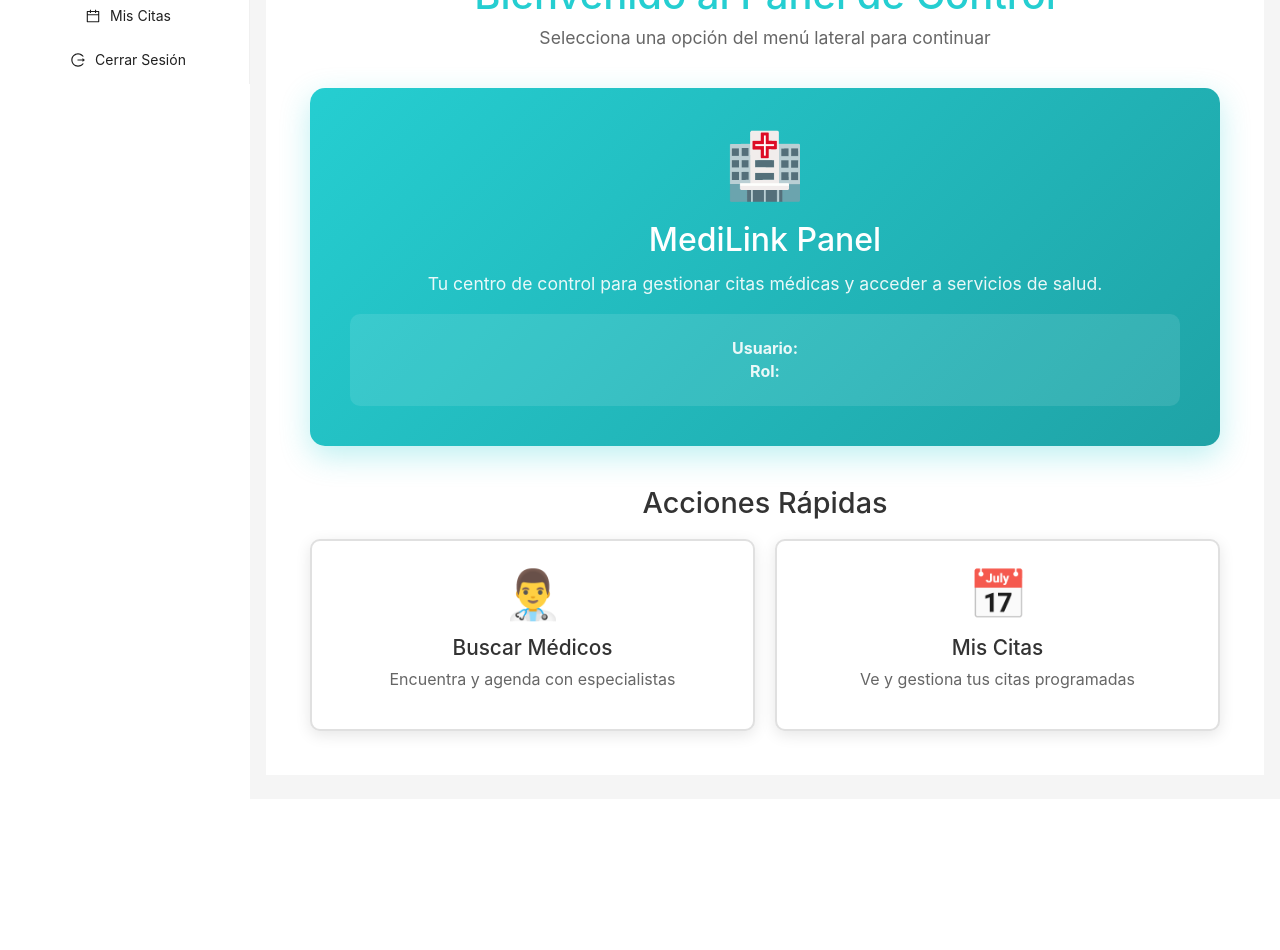
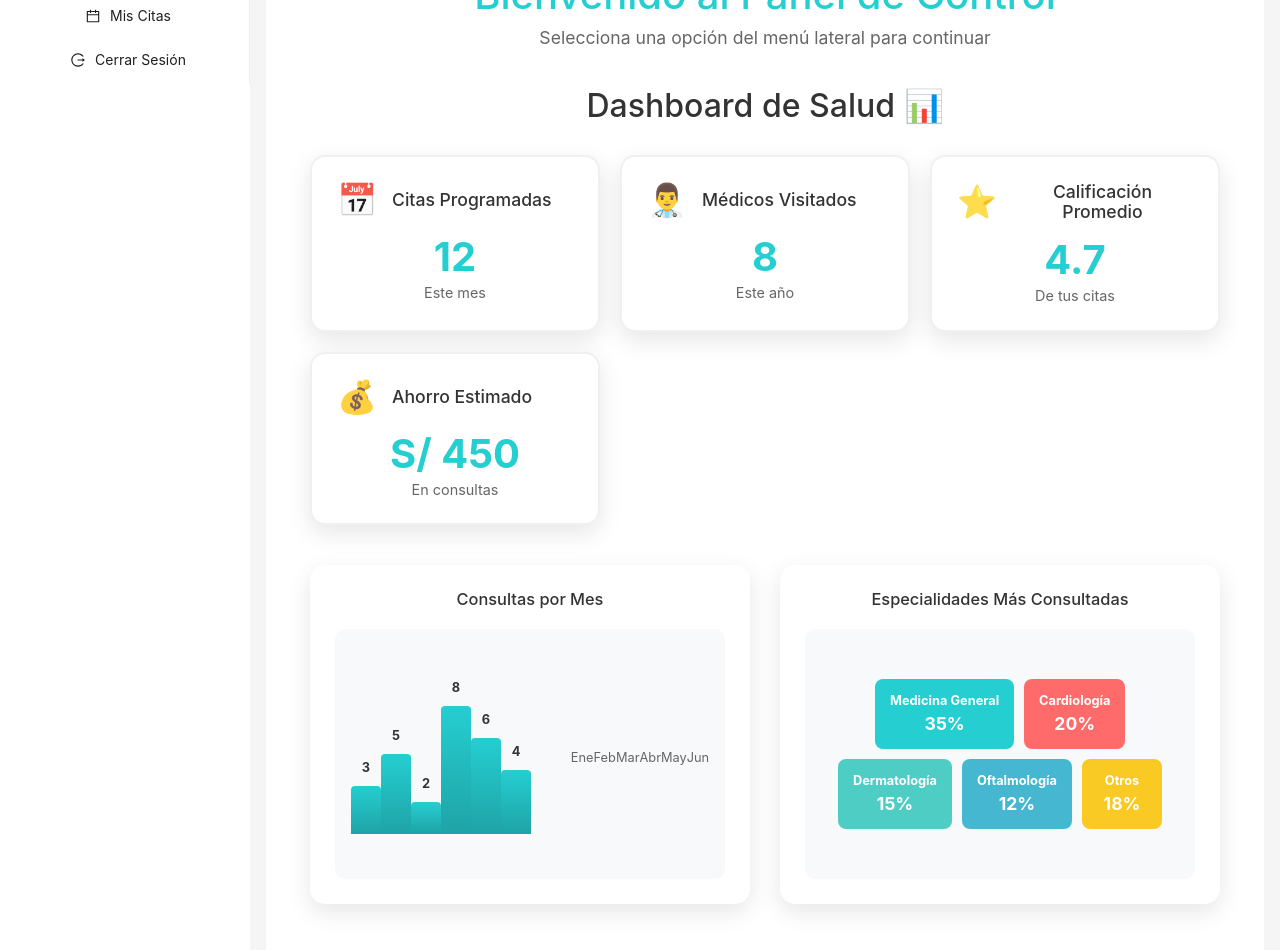
Before and after one commit to eliasroy/medi-link-frontend, a Vue app: page /panel in a window 1280 px wide. Shown: the part 160-1110 px from the top of the page. Before the commit the page ends 959 px from the top, so only its background shows below. Built offline with nearby package versions, Linux system fonts and the light colour scheme; sample sign-in values are in the browser's storage.

Commit message:
feat: add dashboard and user icon in topright

```diff
--- a/src/App.vue
+++ b/src/App.vue
@@ -5,8 +5,14 @@
 </template>
 
 <script>
+import { useAuthStore } from './stores/index.js'
+
 export default {
-  name: 'App'
+  name: 'App',
+  setup() {
+    const authStore = useAuthStore()
+    authStore.initializeAuth()
+  }
 }
 </script>
 
--- a/src/views/Panel.vue
+++ b/src/views/Panel.vue
@@ -7,57 +7,118 @@
       </div>
 
       <div class="panel-content">
-        <div class="welcome-card">
-          <div class="welcome-icon">🏥</div>
-          <h2>MediLink Panel</h2>
-          <p>Tu centro de control para gestionar citas médicas y acceder a servicios de salud.</p>
-          <div class="user-info" v-if="user">
-            <p><strong>Usuario:</strong> {{ user.nombre }} {{ user.paterno }}</p>
-            <p><strong>Rol:</strong> {{ user.rol }}</p>
+        <!-- Dashboard Section -->
+        <div class="dashboard-section">
+          <h2>Dashboard de Salud <span class="emoji">📊</span></h2>
+
+          <!-- Dashboard Cards -->
+          <div class="dashboard-grid">
+            <div class="dashboard-card">
+              <div class="card-header">
+                <div class="card-icon">📅</div>
+                <h3>Citas Programadas</h3>
+              </div>
+              <div class="card-value">{{ dashboardData.appointments }}</div>
+              <div class="card-subtitle">Este mes</div>
+            </div>
+
+            <div class="dashboard-card">
+              <div class="card-header">
+                <div class="card-icon">👨‍⚕️</div>
+                <h3>Médicos Visitados</h3>
+              </div>
+              <div class="card-value">{{ dashboardData.doctorsVisited }}</div>
+              <div class="card-subtitle">Este año</div>
+            </div>
+
+            <div class="dashboard-card">
+              <div class="card-header">
+                <div class="card-icon">⭐</div>
+                <h3>Calificación Promedio</h3>
+              </div>
+              <div class="card-value">{{ dashboardData.averageRating }}</div>
+              <div class="card-subtitle">De tus citas</div>
+            </div>
+
+            <div class="dashboard-card">
+              <div class="card-header">
+                <div class="card-icon">💰</div>
+                <h3>Ahorro Estimado</h3>
+              </div>
+              <div class="card-value">S/ {{ dashboardData.savings }}</div>
+              <div class="card-subtitle">En consultas</div>
+            </div>
+          </div>
+
+          <!-- Charts Section -->
+          <div class="charts-section">
+            <div class="chart-container">
+              <h3>Consultas por Mes</h3>
+              <div class="chart-placeholder">
+                <div class="bar-chart">
+                  <div v-for="(value, index) in monthlyData" :key="index" class="bar" :style="{ '--target-height': value.height + '%' }">
+                    <span class="bar-value">{{ value.count }}</span>
+                  </div>
+                </div>
+                <div class="chart-labels">
+                  <span v-for="(month, index) in ['Ene', 'Feb', 'Mar', 'Abr', 'May', 'Jun']" :key="month">{{ month }}</span>
+                </div>
+              </div>
+            </div>
+
+            <div class="chart-container">
+              <h3>Especialidades Más Consultadas</h3>
+              <div class="chart-placeholder">
+                <div class="pie-chart">
+                  <div v-for="(specialty, index) in specialtyData" :key="index" class="pie-segment" :style="{ backgroundColor: specialty.color }">
+                    <span class="pie-label">{{ specialty.name }}</span>
+                    <span class="pie-value">{{ specialty.percentage }}%</span>
+                  </div>
+                </div>
+              </div>
+            </div>
           </div>
         </div>
 
-        <div class="quick-actions">
-          <h3>Acciones Rápidas</h3>
-          <div class="actions-grid">
-            <div v-if="userRole !== 'MEDICO'" class="action-card" @click="$router.push('/doctors')">
-              <div class="action-icon">👨‍⚕️</div>
-              <h4>Buscar Médicos</h4>
-              <p>Encuentra y agenda con especialistas</p>
-            </div>
 
-            <div v-if="userRole !== 'MEDICO'" class="action-card" @click="$router.push('/patient-appointments')">
-              <div class="action-icon">📅</div>
-              <h4>Mis Citas</h4>
-              <p>Ve y gestiona tus citas programadas</p>
-            </div>
-
-            <div v-if="userRole === 'MEDICO'" class="action-card" @click="$router.push(`/doctor/${user?.id}/calendar`)">
-              <div class="action-icon">🗓️</div>
-              <h4>Mi Calendario</h4>
-              <p>Revisa tu calendario de citas disponibles</p>
-            </div>
-
-            <div v-if="userRole === 'MEDICO'" class="action-card" @click="$router.push('/doctor-appointments')">
-              <div class="action-icon">📋</div>
-              <h4>Gestionar Citas</h4>
-              <p>Administra las citas de tus pacientes</p>
-            </div>
-          </div>
-        </div>
       </div>
     </div>
   </MainLayout>
 </template>
 
 <script setup>
-import { computed } from 'vue'
+import { computed, ref } from 'vue'
 import { useAuthStore } from '../stores/index.js'
 import MainLayout from '../components/MainLayout.vue'
 
 const authStore = useAuthStore()
 const user = computed(() => authStore.user)
 const userRole = computed(() => authStore.user?.rol)
+
+// Mock dashboard data
+const dashboardData = ref({
+  appointments: 12,
+  doctorsVisited: 8,
+  averageRating: 4.7,
+  savings: 450
+})
+
+const monthlyData = ref([
+  { count: 3, height: 30 },
+  { count: 5, height: 50 },
+  { count: 2, height: 20 },
+  { count: 8, height: 80 },
+  { count: 6, height: 60 },
+  { count: 4, height: 40 }
+])
+
+const specialtyData = ref([
+  { name: 'Medicina General', percentage: 35, color: '#25ced1' },
+  { name: 'Cardiología', percentage: 20, color: '#ff6b6b' },
+  { name: 'Dermatología', percentage: 15, color: '#4ecdc4' },
+  { name: 'Oftalmología', percentage: 12, color: '#45b7d1' },
+  { name: 'Otros', percentage: 18, color: '#f9ca24' }
+])
 </script>
 
 <style scoped>
@@ -87,6 +148,283 @@ const userRole = computed(() => authStore.user?.rol)
   display: flex;
   flex-direction: column;
   gap: 40px;
+}
+
+.dashboard-section {
+  margin-bottom: 40px;
+}
+
+.dashboard-section h2 {
+  color: #333;
+  font-size: 2rem;
+  margin-bottom: 30px;
+  text-align: center;
+}
+
+.dashboard-grid {
+  display: grid;
+  grid-template-columns: repeat(auto-fit, minmax(250px, 1fr));
+  gap: 20px;
+  margin-bottom: 40px;
+}
+
+.dashboard-card {
+  background: white;
+  border-radius: 15px;
+  padding: 25px;
+  box-shadow: 0 8px 25px rgba(0, 0, 0, 0.1);
+  border: 2px solid #f0f0f0;
+  transition: all 0.4s cubic-bezier(0.25, 0.46, 0.45, 0.94);
+  cursor: pointer;
+  animation: cardSlideIn 0.6s ease-out forwards;
+  opacity: 0;
+  transform: translateY(30px);
+}
+
+.dashboard-card:nth-child(1) { animation-delay: 0.1s; }
+.dashboard-card:nth-child(2) { animation-delay: 0.2s; }
+.dashboard-card:nth-child(3) { animation-delay: 0.3s; }
+.dashboard-card:nth-child(4) { animation-delay: 0.4s; }
+
+.dashboard-card:hover {
+  transform: translateY(-8px) scale(1.02);
+  box-shadow: 0 15px 40px rgba(0, 0, 0, 0.2);
+  border-color: #25ced1;
+}
+
+@keyframes cardSlideIn {
+  0% {
+    opacity: 0;
+    transform: translateY(30px) scale(0.95);
+  }
+  100% {
+    opacity: 1;
+    transform: translateY(0) scale(1);
+  }
+}
+
+.card-header {
+  display: flex;
+  align-items: center;
+  margin-bottom: 15px;
+}
+
+.card-icon {
+  font-size: 2rem;
+  margin-right: 15px;
+}
+
+.card-header h3 {
+  margin: 0;
+  color: #333;
+  font-size: 1.1rem;
+}
+
+.card-value {
+  font-size: 2.5rem;
+  font-weight: bold;
+  color: #25ced1;
+  margin-bottom: 5px;
+  animation: numberCount 2s ease-out forwards;
+  opacity: 0;
+}
+
+@keyframes numberCount {
+  0% {
+    opacity: 0;
+    transform: translateY(10px);
+  }
+  50% {
+    opacity: 1;
+    transform: translateY(-5px);
+  }
+  100% {
+    opacity: 1;
+    transform: translateY(0);
+  }
+}
+
+.card-subtitle {
+  color: #666;
+  font-size: 0.9rem;
+}
+
+.charts-section {
+  display: grid;
+  grid-template-columns: repeat(auto-fit, minmax(400px, 1fr));
+  gap: 30px;
+}
+
+.chart-container {
+  background: white;
+  border-radius: 15px;
+  padding: 25px;
+  box-shadow: 0 8px 25px rgba(0, 0, 0, 0.1);
+  transition: all 0.3s ease;
+  animation: chartFadeIn 0.8s ease-out forwards;
+  opacity: 0;
+  transform: scale(0.95);
+}
+
+.chart-container:nth-child(1) { animation-delay: 0.7s; }
+.chart-container:nth-child(2) { animation-delay: 0.9s; }
+
+.chart-container:hover {
+  transform: translateY(-3px);
+  box-shadow: 0 12px 35px rgba(0, 0, 0, 0.15);
+}
+
+@keyframes chartFadeIn {
+  0% {
+    opacity: 0;
+    transform: scale(0.95) translateY(20px);
+  }
+  100% {
+    opacity: 1;
+    transform: scale(1) translateY(0);
+  }
+}
+
+.chart-container h3 {
+  color: #333;
+  margin-bottom: 20px;
+  text-align: center;
+}
+
+.chart-placeholder {
+  height: 250px;
+  display: flex;
+  align-items: center;
+  justify-content: center;
+  background: #f8f9fa;
+  border-radius: 10px;
+  position: relative;
+}
+
+.bar-chart {
+  display: flex;
+  align-items: end;
+  justify-content: space-around;
+  height: 200px;
+  width: 100%;
+  padding: 20px;
+}
+
+.bar {
+  width: 30px;
+  background: linear-gradient(180deg, #25ced1, #1fa3a6);
+  border-radius: 4px 4px 0 0;
+  position: relative;
+  transition: all 0.8s cubic-bezier(0.25, 0.46, 0.45, 0.94);
+  transform-origin: bottom;
+  animation: barGrow 1s ease-out forwards;
+  cursor: pointer;
+}
+
+.bar:hover {
+  filter: brightness(1.2);
+  transform: scaleY(1.05);
+}
+
+.bar:nth-child(1) { animation-delay: 0.1s; }
+.bar:nth-child(2) { animation-delay: 0.2s; }
+.bar:nth-child(3) { animation-delay: 0.3s; }
+.bar:nth-child(4) { animation-delay: 0.4s; }
+.bar:nth-child(5) { animation-delay: 0.5s; }
+.bar:nth-child(6) { animation-delay: 0.6s; }
+
+@keyframes barGrow {
+  0% {
+    height: 0%;
+    opacity: 0;
+    transform: scaleY(0);
+  }
+  50% {
+    opacity: 1;
+    transform: scaleY(1.1);
+  }
+  100% {
+    height: var(--target-height);
+    opacity: 1;
+    transform: scaleY(1);
+  }
+}
+
+.bar-value {
+  position: absolute;
+  top: -25px;
+  left: 50%;
+  transform: translateX(-50%);
+  font-size: 0.8rem;
+  font-weight: bold;
+  color: #333;
+}
+
+.chart-labels {
+  display: flex;
+  justify-content: space-around;
+  padding: 10px 20px 0;
+}
+
+.chart-labels span {
+  font-size: 0.8rem;
+  color: #666;
+}
+
+.pie-chart {
+  display: flex;
+  flex-wrap: wrap;
+  justify-content: center;
+  gap: 10px;
+  padding: 20px;
+}
+
+.pie-segment {
+  display: flex;
+  flex-direction: column;
+  align-items: center;
+  padding: 15px;
+  border-radius: 8px;
+  color: white;
+  font-weight: bold;
+  min-width: 80px;
+  text-align: center;
+  cursor: pointer;
+  transition: all 0.3s ease;
+  animation: pieFadeIn 0.8s ease-out forwards;
+  opacity: 0;
+  transform: translateY(20px);
+}
+
+.pie-segment:nth-child(1) { animation-delay: 0.1s; }
+.pie-segment:nth-child(2) { animation-delay: 0.2s; }
+.pie-segment:nth-child(3) { animation-delay: 0.3s; }
+.pie-segment:nth-child(4) { animation-delay: 0.4s; }
+.pie-segment:nth-child(5) { animation-delay: 0.5s; }
+
+.pie-segment:hover {
+  transform: translateY(-5px) scale(1.05);
+  box-shadow: 0 8px 25px rgba(0, 0, 0, 0.2);
+}
+
+@keyframes pieFadeIn {
+  0% {
+    opacity: 0;
+    transform: translateY(20px) scale(0.8);
+  }
+  100% {
+    opacity: 1;
+    transform: translateY(0) scale(1);
+  }
+}
+
+.pie-label {
+  font-size: 0.8rem;
+  margin-bottom: 5px;
+}
+
+.pie-value {
+  font-size: 1.1rem;
 }
 
 .welcome-card {
```
Also changed, not shown: src/components/MainLayout.vue (+63 -3 lines).
